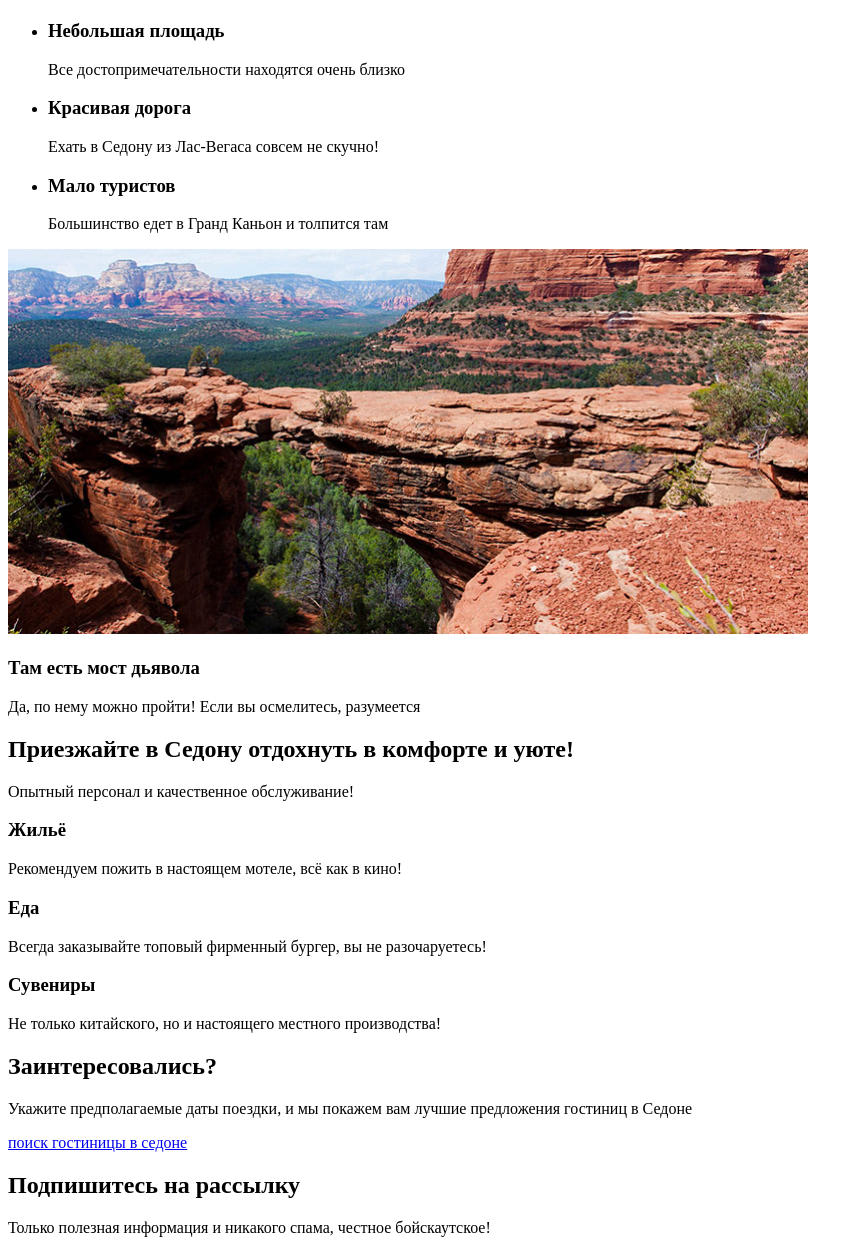
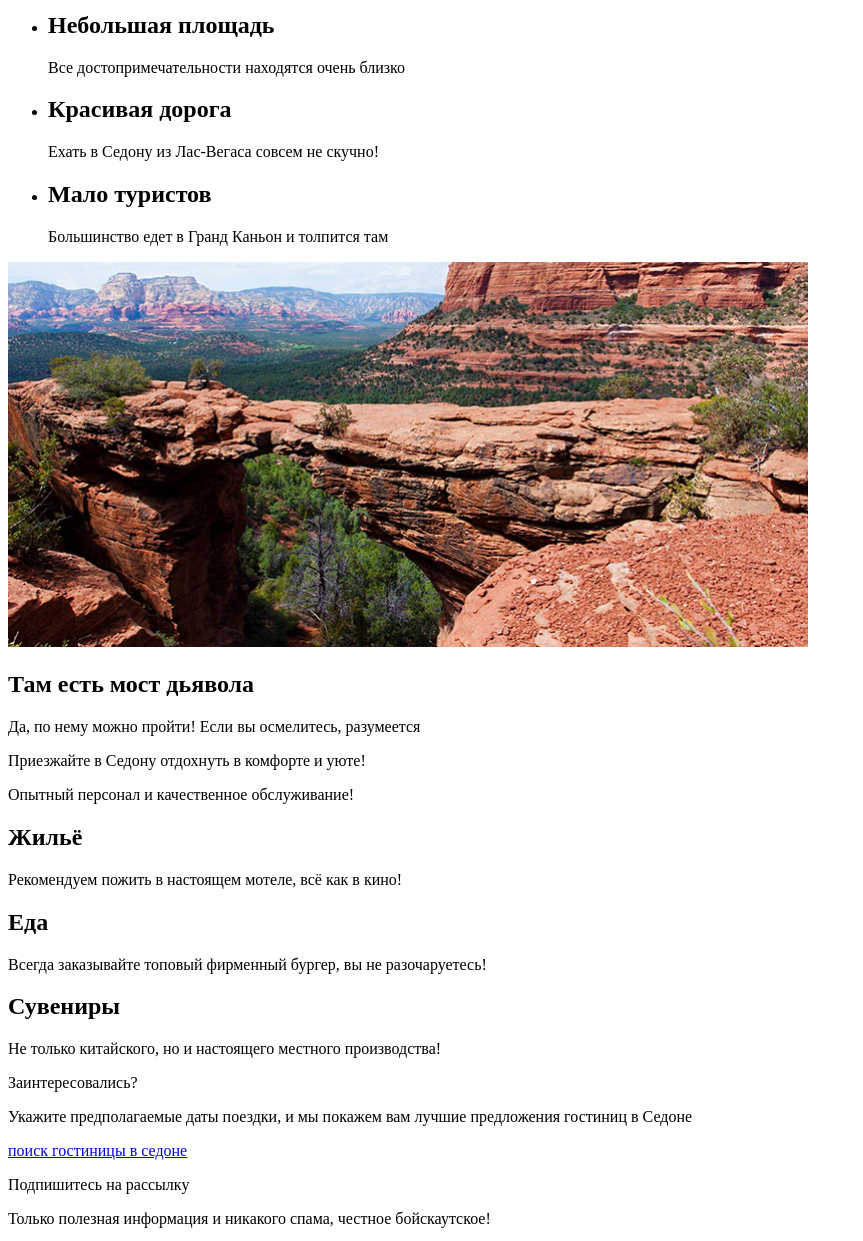
Before and after one commit to htmlacademy-htmlcss/1397597-sedona-36, a plain HTML site: page index.html in a window 1280 px wide. Shown: the part 859-2100 px from the top of the page, without its empty margins (0-863 px from the left). Drawn offline with Linux system fonts and the light colour scheme; a web font is replaced by a local one.

Commit message:
убирает заголовки

```diff
--- a/index.html
+++ b/index.html
@@ -10,10 +10,10 @@
     <h1 id="top" class="visually-hidden">Sedona</h1>
     <header class="header container">
       <a href="#">
-        <img src="image/logo-sedona.svg" alt="sity of sedona">
+        <img src="image/logo-sedona.svg" alt="city of sedona">
       </a>
       <nav class="navigation">
-        <ul class="menu">
+        <ul class="main-menu">
           <li>
             <a href="#">Главная</a>
           </li>
@@ -24,7 +24,7 @@
             <a href="#">Гостиницы</a>
           </li>
         </ul>
-        <ul class="select">
+        <ul class="right-menu">
           <li>
             <a href="#">Поиск</a>
           </li>
@@ -39,57 +39,61 @@
     </header>
 
     <main class="main-content container">
-      <h2>Седона — небольшой городок в Аризоне, заслуживающий большего!</h2>
-        <p>Рассмотрим причины, по которым Седона круче, чем Гранд-Каньон!</p>
+      <div class="jumbotron">
+        <div class="jumbo-text">
+          <p class="heading">Седона — небольшой городок в Аризоне, заслуживающий большего!</p>
+          <p>Рассмотрим причины, по которым Седона круче, чем Гранд-Каньон!</p>
+        </div>
+      </div>
       <section class="features">
         <div class="features-city">
-          <h3>Настоящий городок</h3>
+          <h2>Настоящий городок</h2>
           <p>Седона — не аттракцион для туристов, там течёт своя жизнь</p>
           <img src="image/photo-sedona.jpg" alt="город Седона">
         </div>
         <ul class="advantages">
           <li>
-            <h3>Небольшая площадь</h3>
+            <h2>Небольшая площадь</h2>
             <p>Все достопримечательности находятся очень близко</p>
           </li>
           <li>
-            <h3>Красивая дорога</h3>
+            <h2>Красивая дорога</h3>
             <p>Ехать в Седону из Лас-Вегаса совсем не скучно!</p>
           </li>
           <li>
-            <h3>Мало туристов</h3>
+            <h2>Мало туристов</h2>
             <p>Большинство едет в Гранд Каньон и толпится там</p>
           </li>
         </ul>
         <div class="features-city">
           <img src="image/devil's-bridge.jpg" alt="Мост Дьявола">
-          <h3>Там есть мост дьявола</h3>
+          <h2>Там есть мост дьявола</h2>
           <p>Да, по нему можно пройти! Если вы осмелитесь, разумеется</p>
         </div>
       </section>
       <section class="offers">
-        <h2>Приезжайте в Седону отдохнуть в комфорте и уюте!</h2>
+        <p class="heading">Приезжайте в Седону отдохнуть в комфорте и уюте!</p>
         <p>Опытный персонал и качественное обслуживание!</p>
         <article>
-            <h3>Жильё</h3>
+            <h2>Жильё</h2>
             <p>Рекомендуем пожить в настоящем мотеле, всё как в кино!</p>
         </article>
         <article>
-            <h3>Еда</h3>
+            <h2>Еда</h2>
             <p>Всегда заказывайте топовый фирменный бургер, вы не разочаруетесь!</p>
         </article>
         <article>
-            <h3>Сувениры</h3>
+            <h2>Сувениры</h2>
             <p>Не только китайского, но и настоящего местного производства!</p>
         </article>
       </section>
       <div class="booking">
-        <h2>Заинтересовались?</h2>
+        <p class="heading">Заинтересовались?</p>
         <p>Укажите предполагаемые даты поездки, и мы покажем вам лучшие предложения гостиниц в Седоне</p>
         <a href="catalog.html">поиск гостиницы в седоне</a>
       </div>
       <div class="subscribe">
-        <h2>Подпишитесь на рассылку</h2>
+        <p class="heading">Подпишитесь на рассылку</p>
         <p>Только полезная информация и никакого спама, честное бойскаутское!</p>
         <form action="#" method="get">
           <input type="text" name="e-mail">ваш e-mail
```
